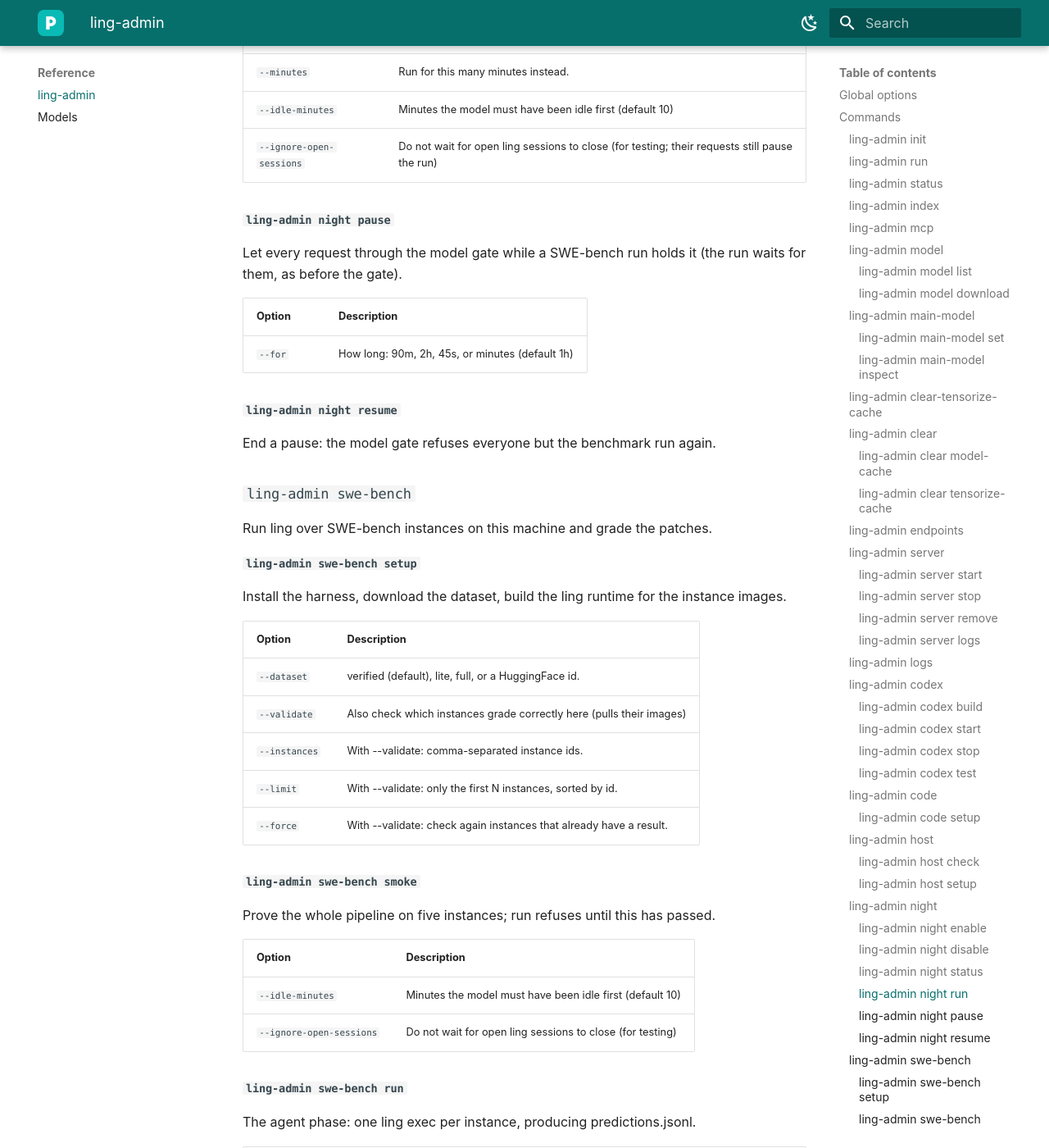
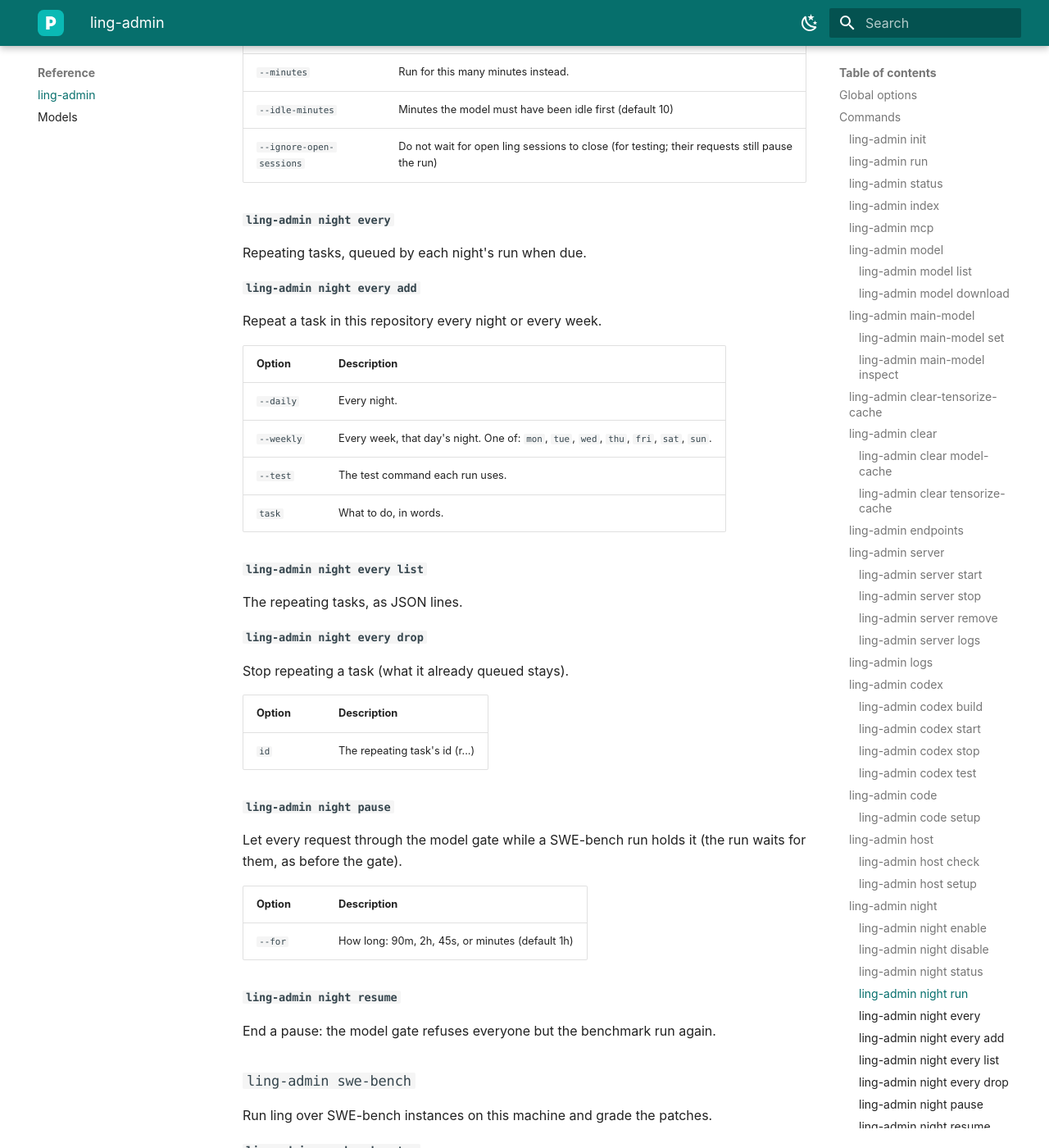
Before and after one commit to dreamference/mightling, an MkDocs documentation site: the page built from docs/admin.md, in a window 1280 px wide and 1400 px high, scrolled down 8329 px. Shown: the whole window at 82% size. Built offline with MkDocs 1.6.1 and Material for MkDocs 9.7.7, drawn with Linux system fonts in a browser that asks for light colours.

Commit message:
docs/admin.md regenerated for ling-admin night every

```diff
--- a/docs/admin.md
+++ b/docs/admin.md
@@ -271,6 +271,33 @@ Work through the queue now, until the window ends.
 | `--minutes` | Run for this many minutes instead. |
 | `--idle-minutes` | Minutes the model must have been idle first (default 10) |
 | `--ignore-open-sessions` | Do not wait for open ling sessions to close (for testing; their requests still pause the run) |
+
+#### `ling-admin night every`
+
+Repeating tasks, queued by each night's run when due.
+
+#### `ling-admin night every add`
+
+Repeat a task in this repository every night or every week.
+
+| Option | Description |
+|---|---|
+| `--daily` | Every night. |
+| `--weekly` | Every week, that day's night. One of: `mon`, `tue`, `wed`, `thu`, `fri`, `sat`, `sun`. |
+| `--test` | The test command each run uses. |
+| `task` | What to do, in words. |
+
+#### `ling-admin night every list`
+
+The repeating tasks, as JSON lines.
+
+#### `ling-admin night every drop`
+
+Stop repeating a task (what it already queued stays).
+
+| Option | Description |
+|---|---|
+| `id` | The repeating task's id (r...) |
 
 #### `ling-admin night pause`
 
```
